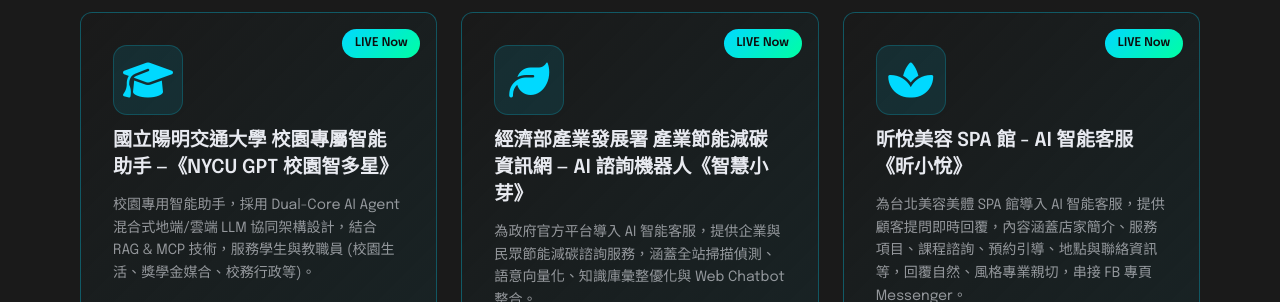
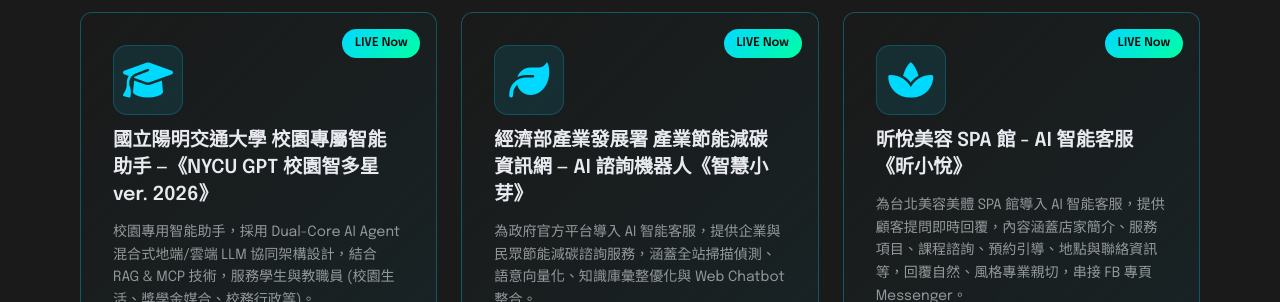
Before and after one commit to alison-solutions/alison-solutions.github.io, a plain HTML site: page index.html in a window 1280 px wide. Shown: the part 3960-4262 px from the top of the page. Drawn offline with Linux system fonts and the light colour scheme.

Commit message:
Update showcase title

```diff
--- a/index.html
+++ b/index.html
@@ -1878,7 +1878,7 @@
                 <div class="showcase-card">
                     <div class="credential-badge">LIVE Now</div>
                     <div class="showcase-icon"><i class="fas fa-graduation-cap"></i></div>
-                    <div class="showcase-title">國立陽明交通大學 校園專屬智能助手 —《NYCU GPT 校園智多星》</div>
+                    <div class="showcase-title">國立陽明交通大學 校園專屬智能助手 —《NYCU GPT 校園智多星 ver. 2026》</div>
                     <div class="showcase-desc">校園專用智能助手，採用 Dual-Core AI Agent 混合式地端/雲端 LLM 協同架構設計，結合 RAG & MCP 技術，服務學生與教職員 (校園生活、獎學金媒合、校務行政等)。</div>
                     <a href="#" class="credential-link open-video-modal" data-src="https://youtu.be/U0UmeAyWj0U">了解更多 →</a>
                 </div>
```
